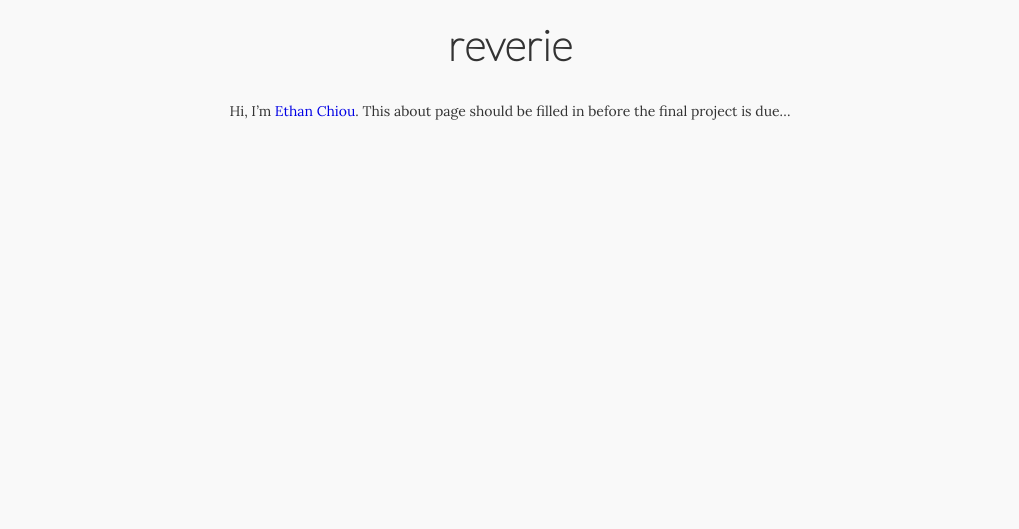
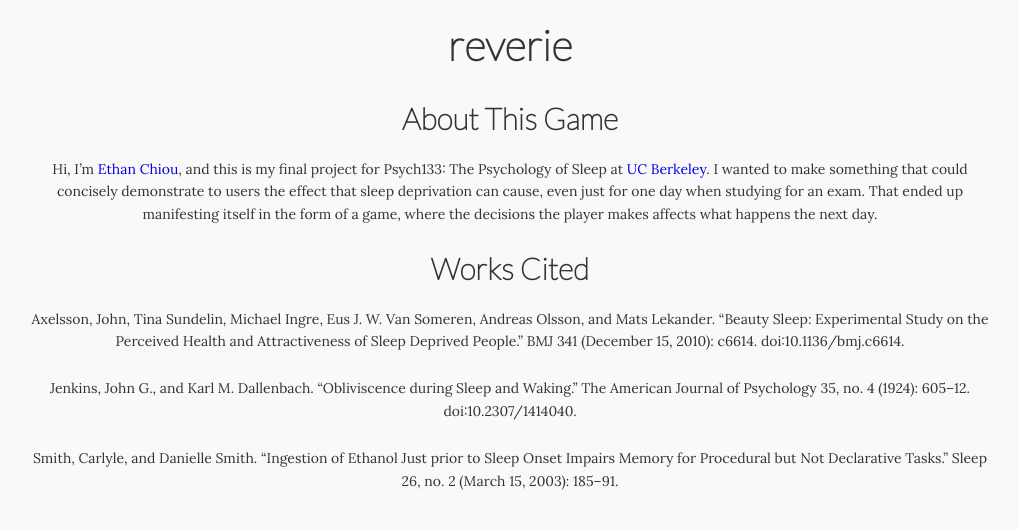
Before and after one commit to echiou/sleep, a Jekyll site: the page built from about.md, in a window 1280 px wide. Shown: the top 529 px of the page, without its empty margins (130-1149 px from the left). Built offline with Jekyll 4.4.1, drawn with Linux system fonts in a browser that asks for light colours.

Commit message:
add about page

```diff
--- a/about.md
+++ b/about.md
@@ -3,5 +3,14 @@ layout: page
 title: About this Site
 permalink: /about/
 ---
+## About This Game
 
-Hi, I'm [Ethan Chiou](http://www.echiou.com). This about page should be filled in before the final project is due...
+Hi, I'm [Ethan Chiou](http://www.echiou.com), and this is my final project for Psych133: The Psychology of Sleep at [UC Berkeley](http://www.berkeley.edu/). I wanted to make something that could concisely demonstrate to users the effect that sleep deprivation can cause, even just for one day when studying for an exam. That ended up manifesting itself in the form of a game, where the decisions the player makes affects what happens the next day.
+
+## Works Cited
+
+Axelsson, John, Tina Sundelin, Michael Ingre, Eus J. W. Van Someren, Andreas Olsson, and Mats Lekander. “Beauty Sleep: Experimental Study on the Perceived Health and Attractiveness of Sleep Deprived People.” BMJ 341 (December 15, 2010): c6614. doi:10.1136/bmj.c6614.
+
+Jenkins, John G., and Karl M. Dallenbach. “Obliviscence during Sleep and Waking.” The American Journal of Psychology 35, no. 4 (1924): 605–12. doi:10.2307/1414040.
+
+Smith, Carlyle, and Danielle Smith. “Ingestion of Ethanol Just prior to Sleep Onset Impairs Memory for Procedural but Not Declarative Tasks.” Sleep 26, no. 2 (March 15, 2003): 185–91.
```
